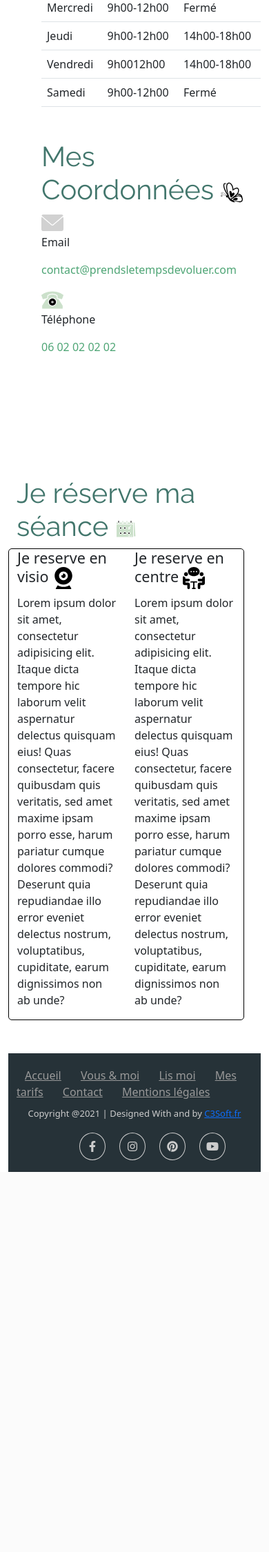
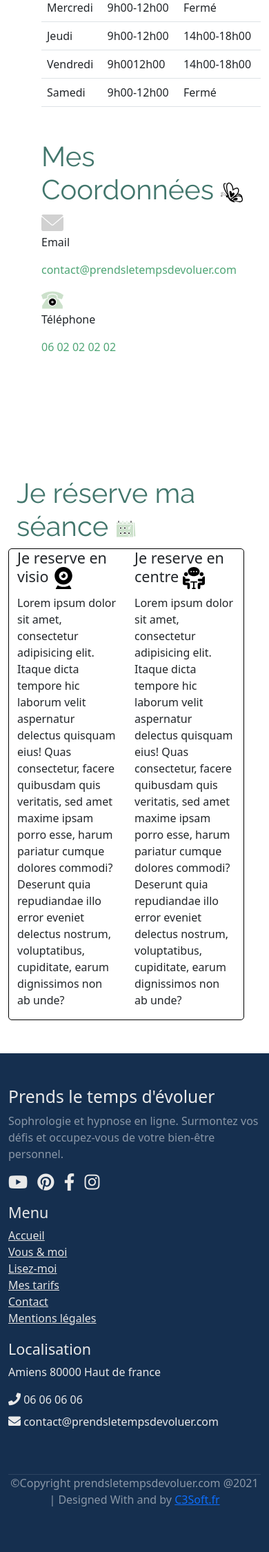
Before and after one commit to c3soft/nassima-sophro, a Symfony app: template templates/contact/contact.html.twig in a window 390 px wide, after a click that opens the changed part. Shown: the part 920-3170 px from the top of the page at 69% size. Before the commit the page ends 2619 px from the top, so only its background shows below. Run offline with Twig, Linux system fonts and the light colour scheme; the template is opened without the code that fills it, so the values that code supplies are empty; some libraries are stand-ins or nearby versions.

Commit message:
Create responsive footer

```diff
--- a/public/css/style.css
+++ b/public/css/style.css
@@ -627,7 +627,7 @@ border-radius: 5px;
 
 
 /* //////////////////////////////////// COOKIES ///////////////////////// */
-.cookie-alert {
+/* .cookie-alert {
     position: fixed;
     bottom: 160px;
     right: 15px;
@@ -643,7 +643,7 @@ border-radius: 5px;
     opacity: 1;
     transform: translateY(0%);
     transition-delay: 1000ms;
-  }
+  } */
 
 
 /* /////////////////////// ATTENTE ///////////////////////////// */
@@ -690,7 +690,7 @@ border-radius: 5px;
     box-shadow:inset 0 0 0 2000px rgba(255, 255, 255, 0.753); */
     opacity: 0.15;
     text-align: center;
-
+    z-index: -1;
 }
 
 .row-contact{
@@ -817,73 +817,47 @@ h3{
 
 /* //////////////////////////////////// FOOTER ////////////////////////// */
 
-/* footer{
-    background-color: #255779;
-    color: #e9e9e9;
-    height: 100px;
-    width: 100%;
-} */
+.footer{
+    background: #152F4F;
+    color:#e9e9e9;
+}
+
+.links ul {
+    list-style-type: none;
+}
+
+.links ul li a{
+    color: #e4e4e4;
+    transition: color .2s;
+}
+
+.links ul li a:hover{
+    text-decoration:none;
+    color:#4180CB;
+}
+
+.about-company i{
+    font-size: 25px;
+}
+
+.about-company a{
+    margin-right: 10px;
+    color:#e9e9e9;
+    transition: color .2s;
+}
+
+.about-company a:hover{
+    color:#4180CB;
+}
 
 
+.location i{
+    font-size: 18px;
+}
 
-
-/*footer*/
-.col_white_amrc { color:#FFF;}
-footer { width:100%; background-color:#263238; min-height:150px; padding:10px 0px 25px 0px ;}
-.pt2 { padding-top:40px ; margin-bottom:20px ;}
-footer p { font-size:13px; color:#CCC; padding-bottom:0px; margin-bottom:8px;}
-.mb10 { padding-bottom:15px ;}
-.footer_ul_amrc { margin:0px ; list-style-type:none ; font-size:14px; padding:0px 0px 10px 0px ; }
-.footer_ul_amrc li {padding:0px 0px 5px 0px;}
-.footer_ul_amrc li a{ color:#CCC;}
-.footer_ul_amrc li a:hover{ color:#fff; text-decoration:none;}
-.fleft { float:left;}
-.padding-right { padding-right:10px; }
-
-.footer_ul2_amrc {margin:0px; list-style-type:none; padding:0px;}
-.footer_ul2_amrc li p { display:table; }
-.footer_ul2_amrc li a:hover { text-decoration:none;}
-.footer_ul2_amrc li i { margin-top:5px;}
-
-.bottom_border { border-bottom:1px solid #323f45; padding-bottom:20px;}
-.foote_bottom_ul_amrc {
-	list-style-type:none;
-	padding:0px;
-	display:table;
-	margin-top: 10px;
-	margin-right: auto;
-	margin-bottom: 10px;
-	margin-left: auto;
+.copyright p{
+    border-top:1px solid rgba(255,255,255,.1);
 }
-.foote_bottom_ul_amrc li { display:inline;}
-.foote_bottom_ul_amrc li a { color:#999; margin:0 12px;}
-
-.social_footer_ul { display:table; margin:15px auto 0 auto; list-style-type:none;  }
-.social_footer_ul li { padding-left:20px; padding-top:10px; float:left; }
-.social_footer_ul li a { color:#CCC; border:1px solid #CCC; padding:8px;border-radius:50%;}
-.social_footer_ul li i {  width:20px; height:20px; text-align:center;}
-/* //////////////////////////////////// COOKIES ///////////////////////// */
-/* .cookie-alert {
-    position: fixed;
-    bottom: 160px;
-    right: 15px;
-    width: 320px;
-    margin: 0 !important;
-    z-index: 999;
-    opacity: 0;
-    transform: translateY(100%);
-    transition: all 500ms ease-out;
-  }
-
-  .cookie-alert.show {
-    opacity: 1;
-    transform: translateY(0%);
-    transition-delay: 1000ms;
-  } */
-
-
-
-
 
 
   /* //////////////////////////////// MEDIA ///////////////////////////// */
@@ -958,4 +932,9 @@ footer p { font-size:13px; color:#CCC; padding-bottom:0px; margin-bottom:8px;}
         fill: #fbfbfb;
     }
 
+    /* FOOTER */
+    .location{
+        margin-top: 20px;
+    }
+
 }
--- a/templates/contact/contact.html.twig
+++ b/templates/contact/contact.html.twig
@@ -147,9 +147,9 @@
 			</div>
 
 		</section>
-{% include "layouts/partials/_footer.html.twig" %}
 	</main>
 </div>
+{% include "layouts/partials/_footer.html.twig" %}
 {% endblock %}
 
 {# <div class="col">
--- a/templates/layouts/partials/_footer.html.twig
+++ b/templates/layouts/partials/_footer.html.twig
@@ -1,4 +1,4 @@
-<footer>
+{# <footer> #}
 	{# <p>Me suivre sur:</p>
 		<ul class="mediaas">
 			<li class="mediaa">
@@ -13,11 +13,11 @@
 		</ul> #}
 
 
-	<div class="container">
+	{# <div class="container"> #}
 
 
 
-
+{#
 		<ul class="foote_bottom_ul_amrc">
 			<li>
 				<a href="{{ path('app_home') }}">Accueil</a>
@@ -26,7 +26,7 @@
 				<a href="#">Vous & moi</a>
 			</li>
 			<li>
-				<a href="#">Lis moi</a>
+				<a href="#">Lisez-moi</a>
 			</li>
 			<li>
 				<a href="#">Mes tarifs</a>
@@ -37,10 +37,10 @@
 			<li>
 				<a href="#">Mentions légales</a>
 			</li>
-		</ul>
+		</ul> #}
 		<!--foote_bottom_ul_amrc ends here-->
-		<p class="text-center">Copyright @2021 | Designed With and by
-			<a href="#">C3Soft.fr</a>
+		{# <p class="text-center">&copy;Copyright prendsletempsdevoluer@2021 | Designed With and by
+			<a href="https://c3soft.fr">C3Soft.fr</a>
 		</p>
 
 		<ul class="social_footer_ul">
@@ -64,7 +64,51 @@
 					<i class="fab fa-youtube"></i>
 				</a>
 			</li>
-		</ul>
+		</ul> #}
 		<!--social_footer_ul ends here-->
-	</div>
-</footer>
+	{# </div>
+</footer> #}
+
+
+
+<div class="mt-5 pt-5 pb-5 footer">
+<div class="container">
+  <div class="row">
+    <div class="col-lg-5 col-xs-12 about-company">
+      <h2>Prends le temps d'évoluer</h2>
+      <p class="pr-5 text-white-50">Sophrologie et hypnose en ligne. Surmontez vos défis et occupez-vous de votre bien-être personnel.</p>
+      <p><a href="https://consent.youtube.com/"><i class="fab fa-youtube"></i></a>
+		<a href="https://www.pinterest.fr/"><i class="fab fa-pinterest"></i></a>
+		<a href="https://fr-fr.facebook.com"><i class="fab fa-facebook-f"></i></a>
+		<a href="https://www.instagram.com/"><i class="fab fa-instagram"></i></a>
+	</p>
+    </div>
+    <div class="col-lg-3 col-xs-12 links">
+      <h4 class="mt-lg-0 mt-sm-3">Menu</h4>
+        <ul class="m-0 p-0">
+          <li><a href="{{ path('app_home') }}">Accueil</a></li>
+          <li><a href="#">Vous & moi</a></li>
+          <li><a href="#">Lisez-moi</a></li>
+          <li><a href="#">Mes tarifs</a></li>
+          <li><a href="{{ path('app_contact') }}">Contact</a></li>
+          <li><a href="#">Mentions légales</a></li>
+        </ul>
+    </div>
+    <div class="col-lg-4 col-xs-12 location">
+      <h4 class="mt-lg-0 mt-sm-5">Localisation</h4>
+      <p>Amiens 80000 Haut de france</p>
+      <p class="mb-2"><i class="fa fa-phone mr-3"></i> 06 06 06 06</p>
+      <p><i class="fa fa-envelope mr-3"></i> contact@prendsletempsdevoluer.com</p>
+    </div>
+  </div>
+  <div class="row mt-5">
+    <div class="col copyright">
+      {# <p class=""><small class="text-white-50">© Copyright prendsletempsdevoluer.com @ 2021. Tous droits révervés.</small></p>
+      <p class=""><small class="text-white-50">Développé avec et par <a href="https://c3soft.fr">C3Soft.fr</a></small></p> #}
+	  <p class="text-center text-white-50">&copy;Copyright prendsletempsdevoluer.com @2021 | Designed With and by
+			<a href="https://c3soft.fr" target="_blank" rel="noopener">C3Soft.fr</a>
+		</p>
+    </div>
+  </div>
+</div>
+</div>
```
